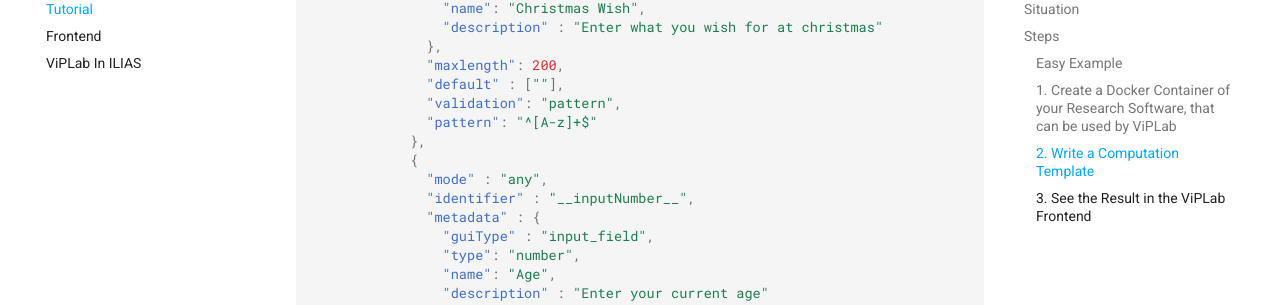
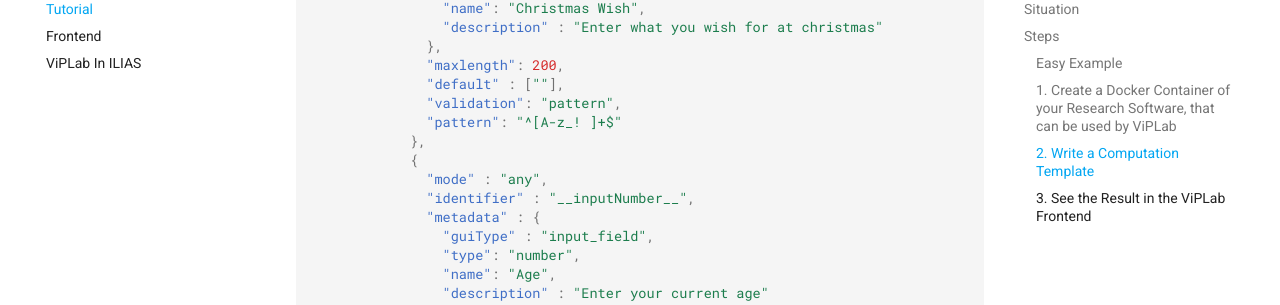
Before and after one commit to katharina-schulze/SusI-Documentation, an MkDocs documentation site: the page built from docs/user/tutorial.md, in a window 1280 px wide and 900 px high, scrolled down 8098 px. Shown: the part 147-452 px from the top of the window. Built offline with MkDocs 1.6.1 and Material for MkDocs 9.7.7, drawn with Linux system fonts in a browser that asks for light colours.

```diff
--- a/docs/user/tutorial.md
+++ b/docs/user/tutorial.md
@@ -401,7 +401,7 @@ Here, you can see the Copmutation Template asking for the input of the user:
               "maxlength": 200,
               "default" : [""],
               "validation": "pattern",
-              "pattern": "^[A-z]+$"
+              "pattern": "^[A-z_! ]+$"
             },
             {
               "mode" : "any",
```
